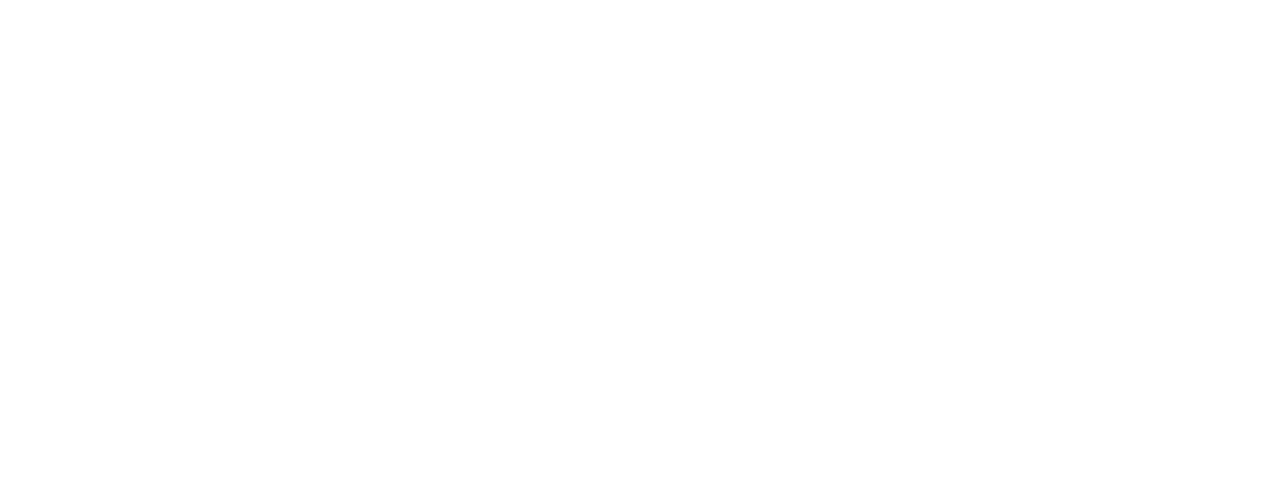
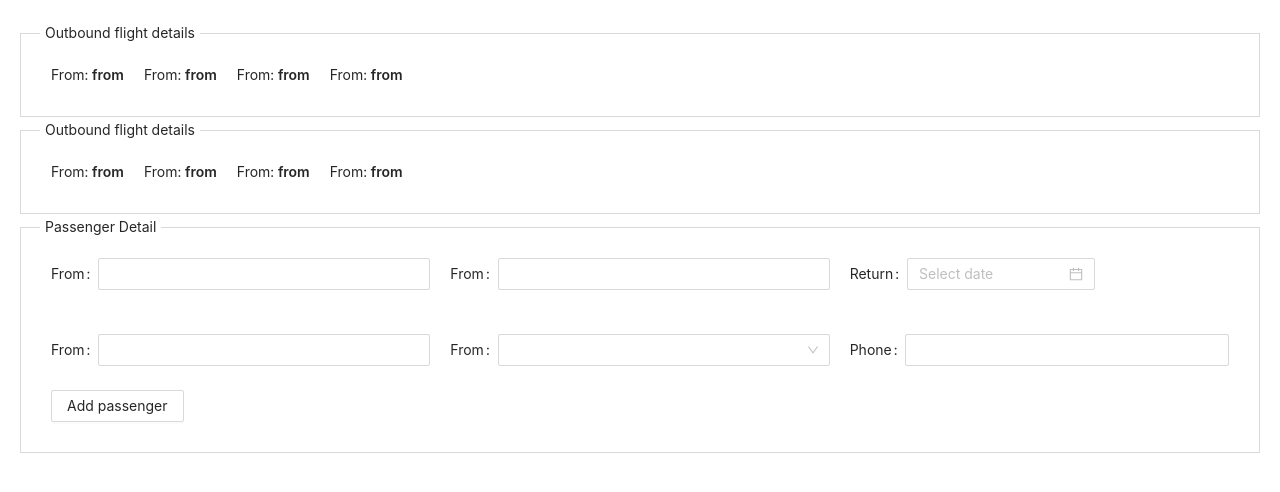
Before and after one commit to VanCode111/airlines, a React (Create React App) app: page /confirmation in a window 1280 px wide. Before the commit this address had no page. Shown: the top 492 px of the page. Built offline with nearby package versions, Linux system fonts and the light colour scheme.

Commit message:
add confirmation

```diff
--- a/src/App.tsx
+++ b/src/App.tsx
@@ -7,6 +7,7 @@
 import { useSelector } from "react-redux";
 import Schedules from "pages/Schedules/Schedules";
 import Flights from "pages/Flights/Flights";
+import BookingConfirmation from "pages/BookingConfirmation/BookingConfirmation";
 
 function App() {
   const { user } = useSelector((state: any) => state.auth);
@@ -20,6 +21,7 @@
         <Route path="/main" element={<MainAdministrator />} />
         <Route path="/schedules" element={<Schedules />} />
         <Route path="/flights" element={<Flights />} />
+        <Route path="/confirmation" element={<BookingConfirmation />} />
       </Routes>
     </BrowserRouter>
   );
--- /dev/null
+++ b/src/components/Card/Card.module.scss
@@ -0,0 +1,17 @@
+.cardContainer {
+  border: 1px solid #d9d9d9;
+  padding: 30px 30px 30px 30px;
+}
+
+.card {
+  position: relative;
+  padding-top: 13px;
+}
+
+.label {
+  position: absolute;
+  transform: translateY(-50%);
+  left: 20px;
+  padding: 0px 5px;
+  background-color: white;
+}
--- /dev/null
+++ b/src/components/Card/Card.tsx
@@ -0,0 +1,19 @@
+import React, { ReactNode } from "react";
+import styles from "./Card.module.scss";
+import { FC } from "react";
+
+interface CardProps {
+  label: string;
+  children: ReactNode;
+}
+
+const Card: FC<CardProps> = ({ label, children }) => {
+  return (
+    <div className={styles.card}>
+      <span className={styles.label}>{label}</span>
+      <div className={styles.cardContainer}>{children}</div>
+    </div>
+  );
+};
+
+export default Card;
--- /dev/null
+++ b/src/pages/BookingConfirmation/BookingConfirmation.module.scss
@@ -0,0 +1,3 @@
+.confirmation {
+  padding: 20px;
+}
--- /dev/null
+++ b/src/pages/BookingConfirmation/BookingConfirmation.tsx
@@ -0,0 +1,32 @@
+import React from "react";
+import styles from "./BookingConfirmation.module.scss";
+import { FC } from "react";
+import FlightInfo from "./components/FlightInfo/FlightInfo";
+import PassengerDetail from "./components/PassengerDetail/PassengerDetail";
+
+const BookingConfirmation: FC = () => {
+  return (
+    <div className={styles.confirmation}>
+      <FlightInfo
+        from="from"
+        to="to"
+        cabinType="to"
+        date="to"
+        flightNumber="to"
+        label="Outbound flight details"
+      />
+      <FlightInfo
+        from="from"
+        to="to"
+        cabinType="to"
+        date="to"
+        flightNumber="to"
+        label="Outbound flight details"
+      />
+
+      <PassengerDetail />
+    </div>
+  );
+};
+
+export default BookingConfirmation;
--- /dev/null
+++ b/src/pages/BookingConfirmation/components/FlightInfo/FlightInfo.module.scss
@@ -0,0 +1,11 @@
+.flightInfo {
+  display: flex;
+  gap: 20px;
+  align-items: center;
+}
+
+.flightInfoItem {
+  & span {
+    font-weight: 600;
+  }
+}
--- /dev/null
+++ b/src/pages/BookingConfirmation/components/FlightInfo/FlightInfo.tsx
@@ -0,0 +1,43 @@
+import React from "react";
+import { FC } from "react";
+import Card from "components/Card/Card";
+import styles from "./FlightInfo.module.scss";
+
+interface FlightInfoProps {
+  from: string;
+  to: string;
+  cabinType: string;
+  date: string;
+  flightNumber: string;
+  label: string;
+}
+
+const FlightInfo: FC<FlightInfoProps> = ({
+  from,
+  to,
+  cabinType,
+  date,
+  flightNumber,
+  label,
+}) => {
+  return (
+    <Card label={label}>
+      <div className={styles.flightInfo}>
+        <div className={styles.flightInfoItem}>
+          From: <span>{from}</span>
+        </div>
+        <div className={styles.flightInfoItem}>
+          From: <span>{from}</span>
+        </div>
+        <div className={styles.flightInfoItem}>
+          From: <span>{from}</span>
+        </div>
+        <div className={styles.flightInfoItem}>
+          From: <span>{from}</span>
+        </div>
+      </div>
+    </Card>
+  );
+};
+
+export default FlightInfo;
--- /dev/null
+++ b/src/pages/BookingConfirmation/components/PassengerDetail/PassengerDetail.module.scss
@@ -0,0 +1,5 @@
+.formItems {
+  display: grid;
+  gap: 20px;
+  grid-template-columns: 1fr 1fr 1fr;
+}
--- /dev/null
+++ b/src/pages/BookingConfirmation/components/PassengerDetail/PassengerDetail.tsx
@@ -0,0 +1,54 @@
+import React from "react";
+import styles from "./PassengerDetail.module.scss";
+import Card from "components/Card/Card";
+import { Button, DatePicker, Form, Input, Select } from "antd";
+
+const PassengerDetail = () => {
+  const [form] = Form.useForm();
+
+  const onFinish = () => {
+    console.log("finish");
+  };
+
+  return (
+    <Card label="Passenger Detail">
+      <div className={styles.passengerDetail}>
+        <Form
+          onFinish={onFinish}
+          form={form}
+          name="control-hooks"
+          className={styles.filters}
+        >
+          <div className={styles.formItems}>
+            <Form.Item label="From" name="from">
+              <Input />
+            </Form.Item>
+            <Form.Item label="From" name="from">
+              <Input />
+            </Form.Item>
+            <Form.Item label="Return" name="returnDate">
+              <DatePicker />
+            </Form.Item>
+            <Form.Item label="From" name="from">
+              <Input />
+            </Form.Item>
+            <Form.Item label="From" name="from">
+              <Select className={styles.select}>
+                <Select.Option value={1}>{1}</Select.Option>
+              </Select>
+            </Form.Item>
+            <Form.Item label="Phone" name="from">
+              <Input />
+            </Form.Item>
+          </div>
+
+          <Button color="primary" className={styles.apply} htmlType="submit">
+            Add passenger
+          </Button>
+        </Form>
+      </div>
+    </Card>
+  );
+};
+
+export default PassengerDetail;
--- a/src/pages/Flights/components/Filters/Filters.module.scss
+++ b/src/pages/Flights/components/Filters/Filters.module.scss
@@ -4,11 +4,6 @@
   grid-column-gap: 30px;
 }
 
-.filtersWrapper {
-  border: 1px solid #d9d9d9;
-  padding: 30px 30px 30px 30px;
-}
-
 .apply {
   grid-column: 3 / 4;
 }
--- a/src/pages/Flights/components/Filters/Filters.tsx
+++ b/src/pages/Flights/components/Filters/Filters.tsx
@@ -5,6 +5,7 @@
 import { useGetAirportsCodesQuery } from "store/services/flights";
 import { useGetCabinTypesQuery } from "store/services/flights";
 import { FormInstance } from "antd/es/form/Form";
+import Card from "components/Card/Card";
 
 const Filters = ({
   applyFilters,
@@ -29,6 +30,7 @@
 
   return (
     <div className={styles.filtersWrapper}>
+      <Card label="Filters">
         <Form
           onFinish={onFinish}
           form={form}
@@ -71,6 +73,7 @@
             Apply
           </Button>
         </Form>
+      </Card>
     </div>
   );
 };
```
Lines whose indentation alone changed are shown as unchanged.
